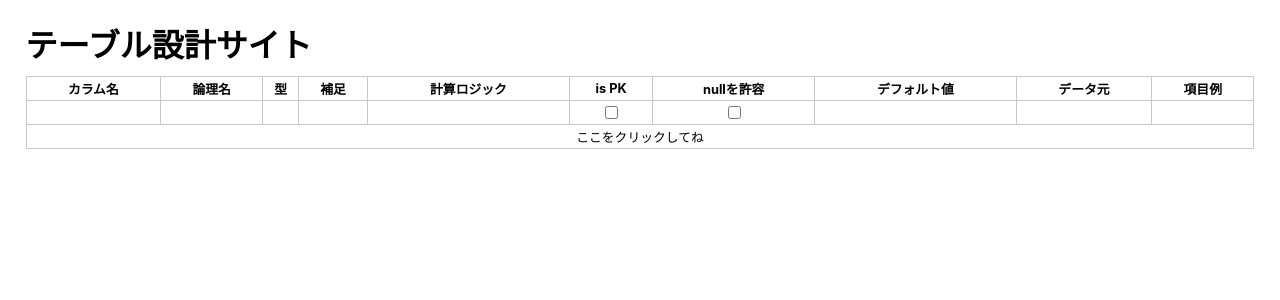
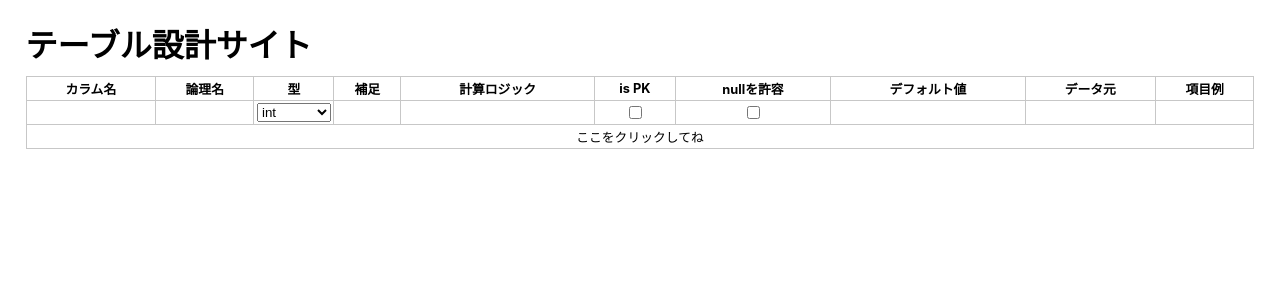
Before and after one commit to tochiji/tables-maker, a React (Create React App) app: page / in a window 1280 px wide. Both pictures are taken after a click on the element "ここをクリックしてね". Shown: the top 300 px of the page. Built offline with nearby package versions, Linux system fonts and the light colour scheme.

Commit message:
[更新] 型の選択オプションを追加

```diff
--- a/src/App.js
+++ b/src/App.js
@@ -1,7 +1,7 @@
 import React, { useState } from 'react'
 import shortid from 'shortid'
 import './App.scss'
-import { items } from './definition'
+import { items, columnTypes } from './definition'
 import { save, load } from './save'
 
 function cleanPaste(e) {
@@ -20,11 +20,18 @@ function Cell(prop) {
   const updateCell = e => {
     const node = e.target.nodeName
     const type = e.target.type
+    const name = e.target.name
+    console.log(name)
+
     const newtable = table.map(v => {
-      if (v.id === rowid && node === 'TD') {
+      const isSameId = v.id === rowid
+
+      if (isSameId && node === 'TD') {
         v.data[itemid] = e.target.innerHTML
-      } else if (v.id === rowid && type === 'checkbox') {
+      } else if (isSameId && type === 'checkbox') {
         v.data[itemid] = e.target.checked
+      } else if (isSameId && name === 'column-type') {
+        v.data[itemid] = e.target.value
       }
       return v
     })
@@ -36,6 +43,18 @@ function Cell(prop) {
     return (
       <td>
         <input type="checkbox" checked={prop.content || false} onChange={e => updateCell(e)} />
+      </td>
+    )
+  } else if (type === 'type-select') {
+    return (
+      <td className="select">
+        <select name="column-type" value={prop.content} onChange={e => updateCell(e)}>
+          {columnTypes.map(v => (
+            <option key={v.id} value={v.id}>
+              {v.name}
+            </option>
+          ))}
+        </select>
       </td>
     )
   } else {
@@ -52,14 +71,7 @@ function Row(prop) {
   return (
     <tr>
       {items.map((item, i) => (
-        <Cell
-          key={item.id}
-          rowid={prop.rowid}
-          itemid={item.id}
-          type={item.type}
-          content={r[item.id]}
-          {...prop}
-        />
+        <Cell key={item.id} rowid={prop.rowid} itemid={item.id} type={item.type} content={r[item.id]} {...prop} />
       ))}
     </tr>
   )
--- a/src/App.scss
+++ b/src/App.scss
@@ -45,6 +45,10 @@
   td:focus{
     outline:none;
   }
+
+  td.select{
+    width: 80px;
+  }
 }
 
 .App-addrow{
```
